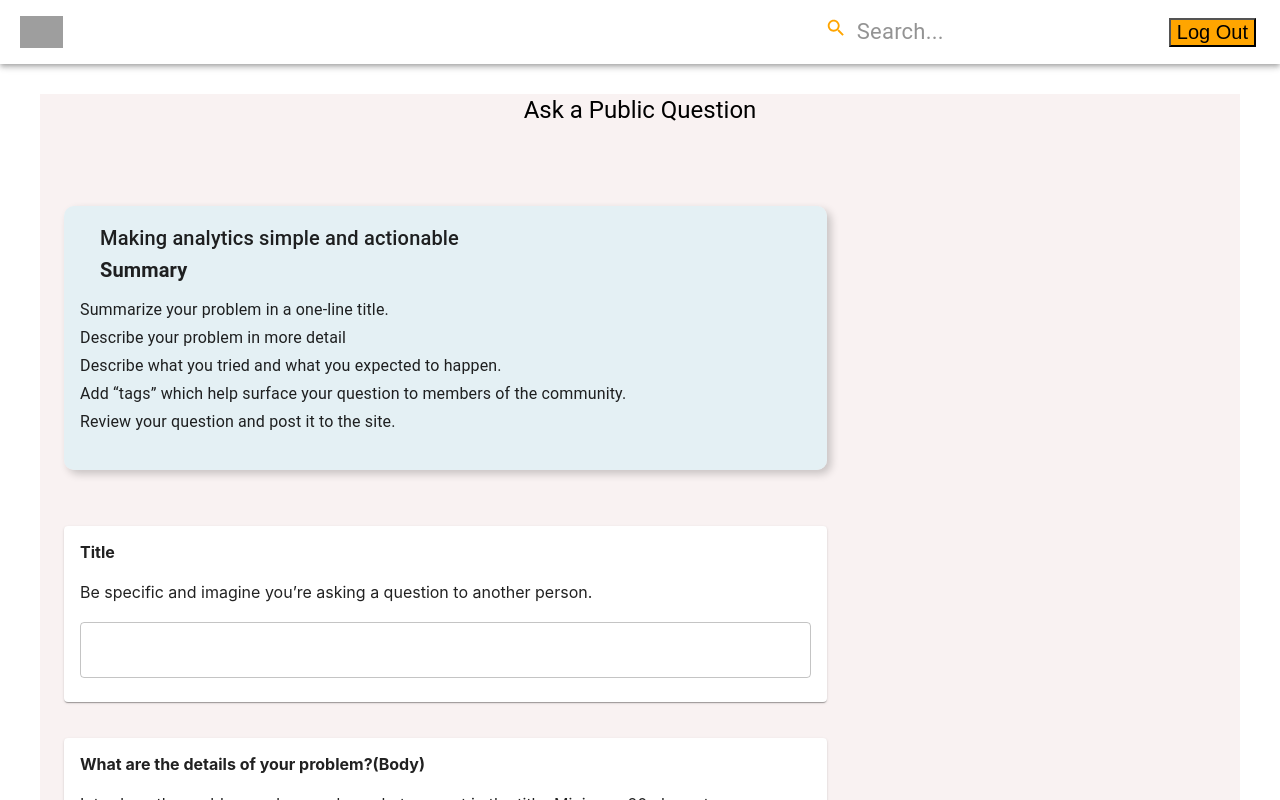
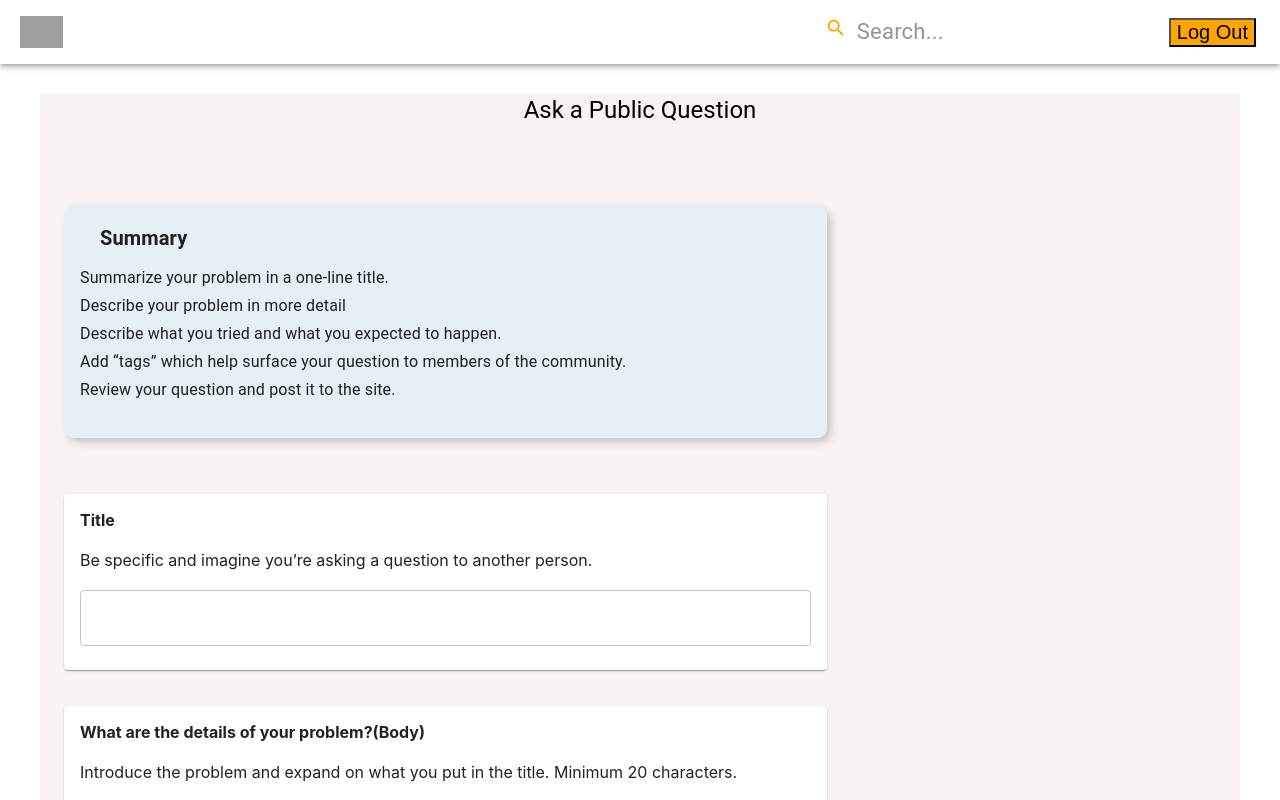
Before and after one commit to Neeraja-Gadi/Shipmnts-Frontend, a React (Create React App) app: page /PostAQuestion in a window 1280 px wide. Shown: the top 800 px of the page. Built offline with nearby package versions, Linux system fonts and the light colour scheme; sample sign-in values are in the browser's storage; grey boxes are pictures that could not be loaded.

Commit message:
basic styling  updated

```diff
--- a/src/components/askQuestion.js
+++ b/src/components/askQuestion.js
@@ -79,8 +79,6 @@ function PostAQuestion() {
                     <Grid item xs={12} md={8} style={{ marginBottom: '20px' }} >
                         <Card elevation={3} sx={{ marginBottom: '20px', backgroundColor: "#def0f5c9", boxShadow: '4px 4px 8px rgba(0, 0, 0, 0.2)', borderRadius: "10px" }}>
                             <CardContent>
-                                <Typography variant="h6" sx={{ marginLeft: '20px' }}>Making analytics simple and actionable</Typography>
-
                                 <Grid container spacing={0.5}>
                                     <Grid item xs={12} md={10}>
                                         <Typography variant="h6" fontWeight="bold" sx={{ marginLeft: '20px' }}>Summary</Typography>
```
